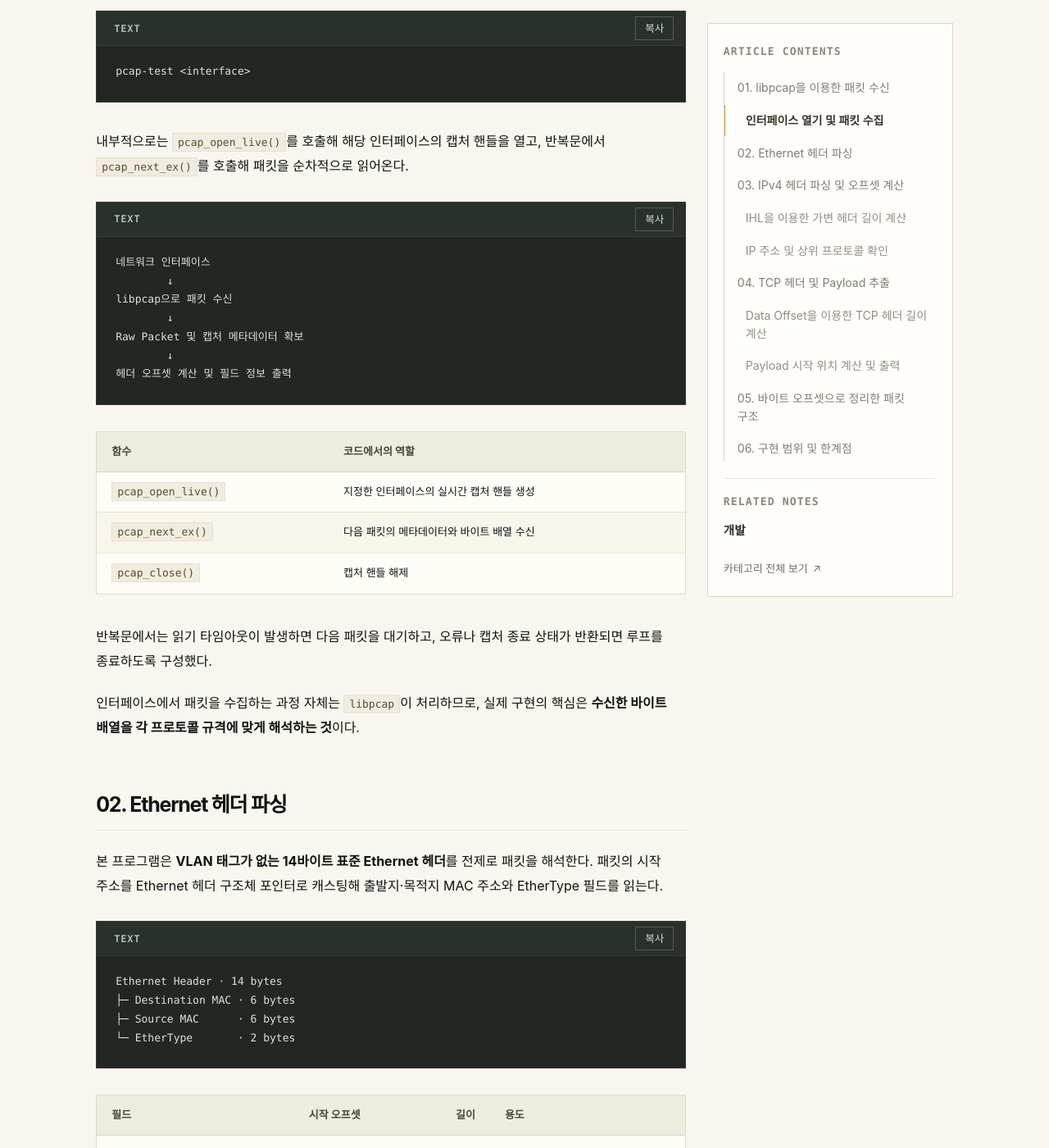
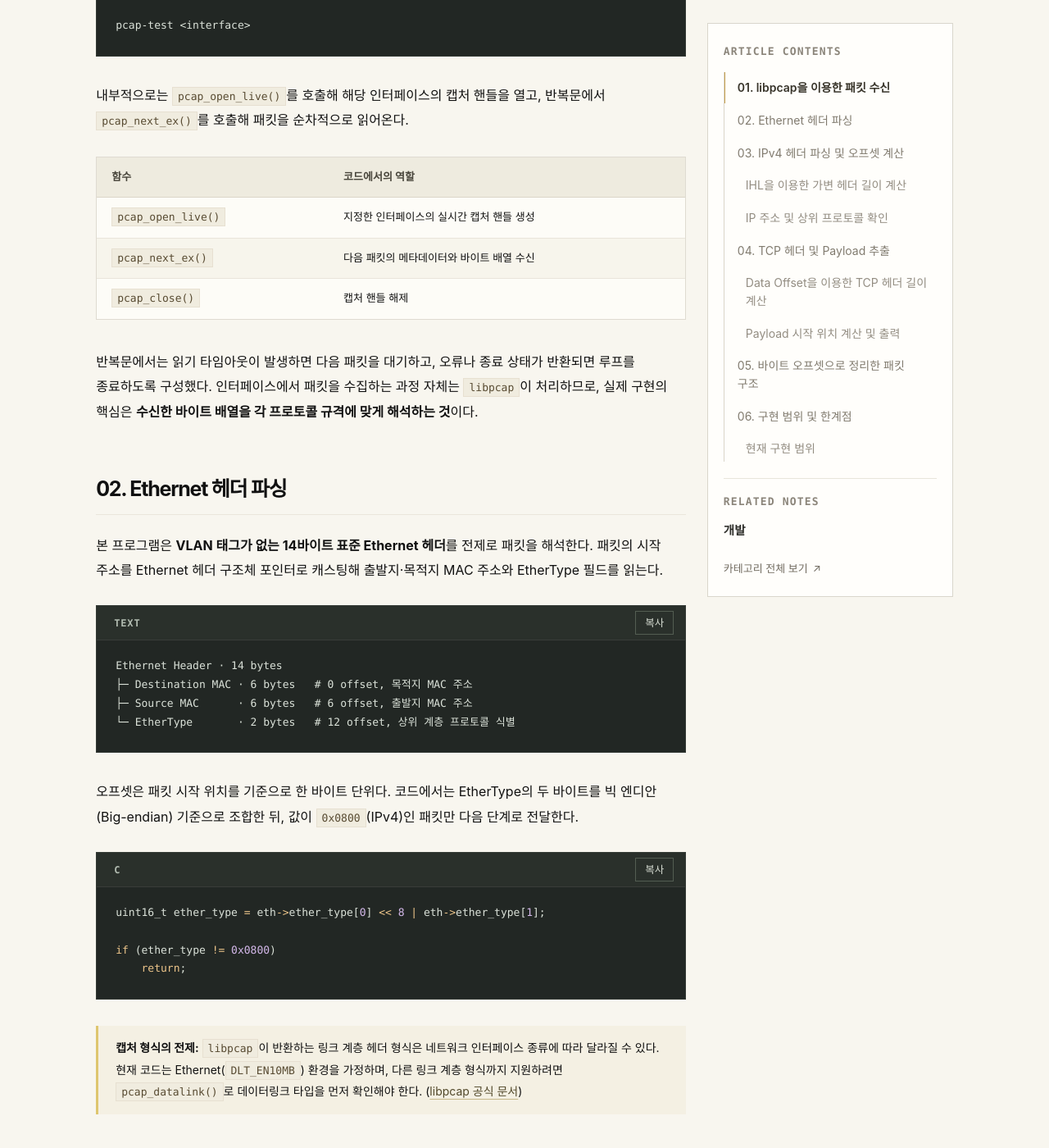
Before and after one commit to cprtmchzh/cprtmchzh.github.io, a Jekyll site: the page built from _posts/2026-11-12-packet-capture-tool.md, in a window 1280 px wide and 1400 px high, scrolled down 1131 px. Shown: the whole window at 82% size. Built offline with Jekyll 4.4.1, drawn with Linux system fonts in a browser that asks for light colours; some web fonts are replaced; some of the changed text lies outside the part shown.

Commit message:
Improve clarity and consistency in documentation
Refine language and formatting in packet capture tool documentation.

````diff
--- a/_posts/2026-11-12-packet-capture-tool.md
+++ b/_posts/2026-11-12-packet-capture-tool.md
@@ -10,7 +10,7 @@ sample: false
 
 Wireshark 같은 분석 도구가 네트워크 인터페이스에서 패킷을 어떻게 수신하고 각 계층의 헤더를 어떻게 구분하는지 확인하기 위해, C와 `libpcap`을 이용해 패킷 캡처 프로그램을 직접 구현했다.
 
-이번 구현의 목표는 **수신한 raw packet의 바이트 스트림을 직접 파싱하며 Ethernet → IPv4 → TCP → Payload로 이어지는 계층 구조와 오프셋 계산 방식을 확인하는 것**이다.
+이번 구현의 목표는 **수신한 raw 패킷의 바이트 스트림을 직접 파싱하며 Ethernet → IPv4 → TCP → Payload로 이어지는 계층 구조와 오프셋 계산 방식 확인**이다.
 
 | 항목 | 내용 |
 | :--- | :--- |
@@ -24,8 +24,6 @@ Wireshark 같은 분석 도구가 네트워크 인터페이스에서 패킷을
 
 ## 01. libpcap을 이용한 패킷 수신
 
-### 인터페이스 열기 및 패킷 수집
-
 프로그램 실행 시 패킷을 수집할 네트워크 인터페이스 이름을 인자로 입력받는다.
 
 ```text
@@ -34,25 +32,13 @@ pcap-test <interface>
 
 내부적으로는 `pcap_open_live()`를 호출해 해당 인터페이스의 캡처 핸들을 열고, 반복문에서 `pcap_next_ex()`를 호출해 패킷을 순차적으로 읽어온다.
 
-```text
-네트워크 인터페이스
-        ↓
-libpcap으로 패킷 수신
-        ↓
-Raw Packet 및 캡처 메타데이터 확보
-        ↓
-헤더 오프셋 계산 및 필드 정보 출력
-```
-
 | 함수 | 코드에서의 역할 |
 | :--- | :--- |
 | `pcap_open_live()` | 지정한 인터페이스의 실시간 캡처 핸들 생성 |
 | `pcap_next_ex()` | 다음 패킷의 메타데이터와 바이트 배열 수신 |
 | `pcap_close()` | 캡처 핸들 해제 |
 
-반복문에서는 읽기 타임아웃이 발생하면 다음 패킷을 대기하고, 오류나 캡처 종료 상태가 반환되면 루프를 종료하도록 구성했다.
-
-인터페이스에서 패킷을 수집하는 과정 자체는 `libpcap`이 처리하므로, 실제 구현의 핵심은 **수신한 바이트 배열을 각 프로토콜 규격에 맞게 해석하는 것**이다.
+반복문에서는 읽기 타임아웃이 발생하면 다음 패킷을 대기하고, 오류나 종료 상태가 반환되면 루프를 종료하도록 구성했다. 인터페이스에서 패킷을 수집하는 과정 자체는 `libpcap`이 처리하므로, 실제 구현의 핵심은 **수신한 바이트 배열을 각 프로토콜 규격에 맞게 해석하는 것**이다.
 
 ## 02. Ethernet 헤더 파싱
 
@@ -60,16 +46,10 @@ Raw Packet 및 캡처 메타데이터 확보
 
 ```text
 Ethernet Header · 14 bytes
-├─ Destination MAC · 6 bytes
-├─ Source MAC      · 6 bytes
-└─ EtherType       · 2 bytes
+├─ Destination MAC · 6 bytes   # 0 offset, 목적지 MAC 주소
+├─ Source MAC      · 6 bytes   # 6 offset, 출발지 MAC 주소
+└─ EtherType       · 2 bytes   # 12 offset, 상위 계층 프로토콜 식별
 ```
-
-| 필드 | 시작 오프셋 | 길이 | 용도 |
-| :--- | ---: | ---: | :--- |
-| Destination MAC | 0 | 6바이트 | 목적지 MAC 주소 |
-| Source MAC | 6 | 6바이트 | 출발지 MAC 주소 |
-| EtherType | 12 | 2바이트 | 상위 계층 프로토콜 식별 |
 
 오프셋은 패킷 시작 위치를 기준으로 한 바이트 단위다. 코드에서는 EtherType의 두 바이트를 빅 엔디안(Big-endian) 기준으로 조합한 뒤, 값이 `0x0800`(IPv4)인 패킷만 다음 단계로 전달한다.
 
@@ -95,14 +75,7 @@ uint8_t ip_hl = (ip[0] & 0x0F) * 4;
 
 여기서 주의할 점은 **IPv4 헤더 길이가 항상 20바이트로 고정되어 있지 않다는 것**이다.
 
-IPv4 헤더의 첫 번째 바이트 하위 4비트인 **IHL(Internet Header Length)**은 헤더 길이를 32비트(4바이트) 워드 단위로 나타낸다. 따라서 하위 4비트 값을 마스킹해 추출한 뒤 `4`를 곱해야 실제 바이트 단위 길이를 얻을 수 있다. ([RFC 791](https://www.rfc-editor.org/rfc/rfc791))
-
-| IHL 값 | 계산식 | IPv4 헤더 길이 |
-| ---: | :--- | ---: |
-| `5` | `5 × 4` | 20바이트 (기본) |
-| `6` | `6 × 4` | 24바이트 (옵션 포함) |
-
-IPv4 헤더 길이를 20바이트 상수로 고정해 처리하면, IP 옵션이 포함된 패킷을 만났을 때 상위 계층(TCP) 헤더의 시작 위치를 잘못 참조하게 된다.
+IPv4 헤더의 첫 번째 바이트 하위 4비트인 **IHL(Internet Header Length)**은 헤더 길이를 32비트(4바이트) 워드 단위로 나타낸다. 따라서 하위 4비트 값을 마스킹해 추출한 뒤 `4`를 곱해야 실제 바이트 단위 길이를 얻을 수 있다. 때문에 IPv4 헤더 길이를 20바이트 상수로 고정해 처리하면, IP 옵션이 포함된 패킷을 만났을 때 상위 계층(TCP) 헤더의 시작 위치를 잘못 참조하게 된다.
 
 ### IP 주소 및 상위 프로토콜 확인
 
@@ -185,6 +158,8 @@ Payload 시작 오프셋 = 14 + 20 + 20 = 54
 
 본 프로그램은 패킷 구조 파악을 위한 기본 구현으로, 지원 범위는 다음과 같다.
 
+<<사진>>
+
 | 항목 | 현재 구현 내용 |
 | :--- | :--- |
 | **패킷 수집** | 지정한 인터페이스에서 실시간 캡처 |
@@ -194,22 +169,11 @@ Payload 시작 오프셋 = 14 + 20 + 20 = 54
 | **기타 프로토콜** | UDP·ARP·IPv6 등은 필터링하여 생략 |
 | **파일 입출력** | `.pcap` 파일 저장 및 불러오기 미지원 |
 
-현재 코드는 메모리 접근 전 `caplen` 경계 검증이나 IPv4 단편화(Fragmentation) 패킷 재조립을 수행하지 않는다. 또한 Payload 길이를 계산할 때 IP 헤더의 `Total Length` 필드 대신 `libpcap`의 캡처 길이(`caplen`)를 기준으로 삼기 때문에, 패킷 크기가 작아 추가된 Ethernet 트레일러(Padding) 바이트가 Payload에 포함되어 출력될 수 있다.
-
-### 향후 개선 방향
-
-- **파싱 예외 처리 보완:** `pcap_datalink()` 확인, 각 헤더 접근 전 `caplen` 길이 검증, IP `Total Length` 기반의 정확한 Payload 길이 계산
-- **프로토콜 확장:** UDP, ARP, ICMP, IPv6 헤더 파싱 추가
-- **캡처 필터 적용:** `pcap_compile()` 및 `pcap_setfilter()`를 이용해 BPF(Berkeley Packet Filter) 적용
-- **파일 입출력:** 캡처 패킷의 `.pcap` 파일 덤프 및 오프라인 파일 분석 기능 추가
-- **상위 계층 분석:** HTTP, TLS 등 애플리케이션 계층 프로토콜 식별
-
 ---
 
 ## 참고 자료
 
 - [GitHub · packet-capture-tool](https://github.com/cprtmchzh/packet-capture-tool)
-- [구현 코드 · pcap-test.c](https://github.com/cprtmchzh/packet-capture-tool/blob/main/pcap-test.c)
 - [libpcap · pcap_datalink()](https://www.tcpdump.org/manpages/pcap_datalink.3pcap.html)
 - [RFC 791 · Internet Protocol](https://www.rfc-editor.org/rfc/rfc791)
 - [RFC 9293 · Transmission Control Protocol](https://www.rfc-editor.org/rfc/rfc9293)
````
Also changed, not shown: other parts of _posts/2026-11-12-packet-capture-tool.md (+1 -1 lines).
